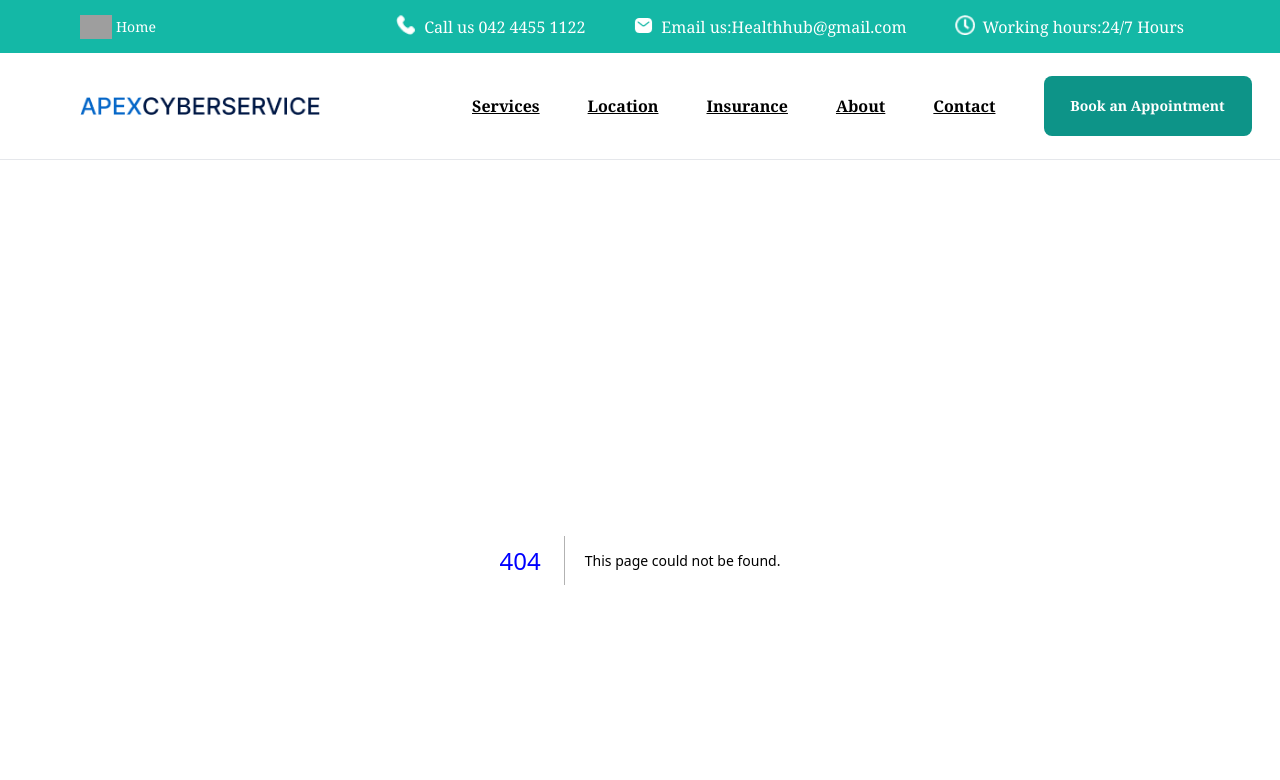
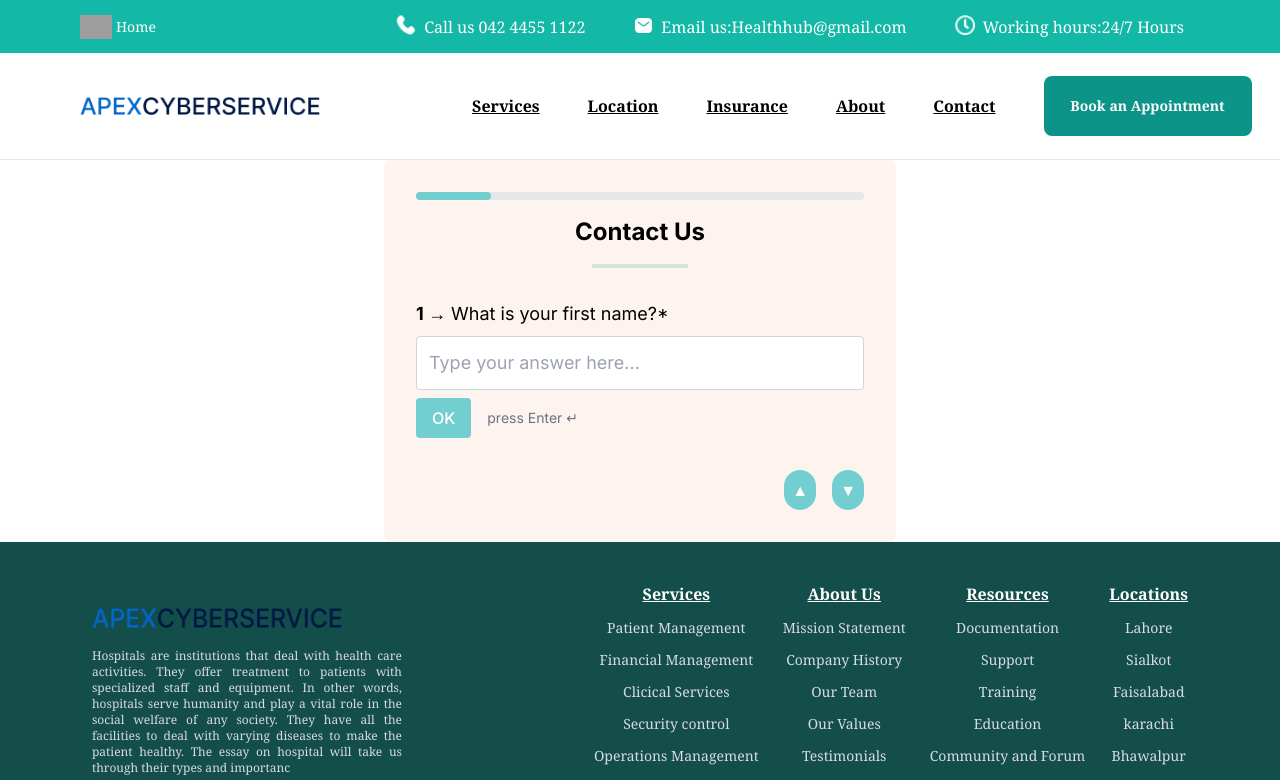
Before and after one commit to Aliyan-reh/fyp-hospital, a Next.js app: page /form in a window 1280 px wide. Before the commit this address had no page. Shown: the top 780 px of the page. Built offline with nearby package versions, Linux system fonts and the light colour scheme; grey boxes are pictures that could not be loaded.

Commit message:
Contact Form Added

```diff
--- a/package.json
+++ b/package.json
@@ -9,9 +9,11 @@
     "lint": "next lint"
   },
   "dependencies": {
+    "axios": "^1.7.7",
     "next": "14.0.4",
     "react": "^18",
-    "react-dom": "^18"
+    "react-dom": "^18",
+    "react-toastify": "^10.0.6"
   },
   "devDependencies": {
     "@types/node": "20.12.12",
--- /dev/null
+++ b/src/app/form/page.js
@@ -0,0 +1,187 @@
+"use client";
+import React, { useState } from 'react';
+import axios from 'axios';
+import { toast  } from 'react-toastify';
+
+const ContactForm = () => {
+  const [slideIndex, setSlideIndex] = useState(0);
+  const [formData, setFormData] = useState({
+    firstName: '',
+    lastName: '',
+    email: '',
+    phone: '',
+    location: '',
+    message: '',
+  });
+  const [errors, setErrors] = useState({});
+
+  const questions = [
+    { id: 1, key: 'firstName', question: 'What is your first name?', placeholder: 'Type your answer here...', type: 'text' },
+    { id: 2, key: 'lastName', question: 'What is your last name?', placeholder: 'Type your answer here...', type: 'text' },
+    { id: 3, key: 'email', question: 'What is your email address?', placeholder: 'Type your answer here...', type: 'email' },
+    { id: 4, key: 'phone', question: 'What is your phone number?', placeholder: 'Type your answer here...', type: 'tel' },
+    {
+      id: 5,
+      key: 'location',
+      question: 'What is your location?',
+      placeholder: '',
+      type: 'dropdown',
+      options: ['New York', 'Los Angeles', 'Chicago', 'Houston', 'Miami'],
+    },
+    { id: 6, key: 'message', question: 'Let us know how we can help!', placeholder: 'Type your message here...', type: 'text' },
+  ];
+
+  const progress = ((slideIndex + 1) / questions.length) * 100;
+
+  const validateField = (key, value) => {
+    let error = '';
+    if (!value) {
+      error = 'This field is required.';
+    } else if (key === 'email' && !/\S+@\S+\.\S+/.test(value)) {
+      error = 'Please enter a valid email address.';
+    } else if (key === 'phone' && !/^\d{10}$/.test(value)) {
+      error = 'Please enter a valid 10-digit phone number.';
+    }
+    return error;
+  };
+
+  const handleInputChange = (e) => {
+    const { name, value } = e.target;
+    setFormData({ ...formData, [name]: value });
+    setErrors({ ...errors, [name]: validateField(name, value) });
+  };
+
+  const handleNext = () => {
+    const currentKey = questions[slideIndex].key;
+    const error = validateField(currentKey, formData[currentKey]);
+    if (!error) {
+      setSlideIndex(slideIndex + 1);
+    } else {
+      setErrors({ ...errors, [currentKey]: error });
+    }
+  };
+
+  const handlePrev = () => {
+    if (slideIndex > 0) {
+      setSlideIndex(slideIndex - 1);
+    }
+  };
+
+  const handleSubmit = async (e) => {
+    e.preventDefault();
+
+    const currentKey = questions[slideIndex]?.key;
+    const error = validateField(currentKey, formData[currentKey]);
+
+    if (error) {
+      setErrors({ ...errors, [currentKey]: error });
+      return;
+    }
+
+    try {
+      const response = await axios.post('https://fyp-backend-n76b.onrender.com/api/forms/submit', formData);
+      setFormData({
+        firstName: '',
+        lastName: '',
+        email: '',
+        phone: '',
+        location: '',
+        message: '',
+      });
+      toast.success('Form submitted successfully')
+      setSlideIndex(0)
+      console.log('Form submitted successfully:', response.data);
+    } catch (error) {
+      console.error('Error submitting form:', error.response?.data || error.message);
+    }
+  };
+
+
+  return (
+    <>
+
+<div className="bg-[#fdf4ef] p-8 max-w-lg mx-auto rounded-lg text-center">
+      <div className="relative w-full h-2 bg-gray-200 rounded mb-4">
+        <div
+          className="absolute top-0 left-0 h-2 bg-[#73cfcf] rounded"
+          style={{ width: `${progress}%` }}
+        ></div>
+      </div>
+      <h2 className="text-2xl font-bold mb-4">Contact Us</h2>
+      <div className="w-24 h-1 bg-[#d3e3de] mx-auto mb-8"></div>
+      <form onSubmit={handleSubmit} className="text-left">
+        <label className="block text-lg mb-2">
+          <span className="font-bold">{questions[slideIndex].id} →</span> {questions[slideIndex].question}*
+        </label>
+        {questions[slideIndex].type === 'text' || questions[slideIndex].type === 'email' || questions[slideIndex].type === 'tel' ? (
+          <>
+            <input
+              type={questions[slideIndex].type}
+              name={questions[slideIndex].key}
+              value={formData[questions[slideIndex].key]}
+              onChange={handleInputChange}
+              className="w-full p-3 border border-gray-300 rounded mb-2 text-lg"
+              placeholder={questions[slideIndex].placeholder}
+              required
+            />
+            {errors[questions[slideIndex].key] && (
+              <p className="text-red-500 text-sm">{errors[questions[slideIndex].key]}</p>
+            )}
+          </>
+        ) : questions[slideIndex].type === 'dropdown' ? (
+          <>
+            <select
+              name={questions[slideIndex].key}
+              value={formData[questions[slideIndex].key]}
+              onChange={handleInputChange}
+              className="w-full p-3 border border-gray-300 rounded mb-2 text-lg"
+              required
+            >
+              <option value="" disabled>
+                Select your location
+              </option>
+              {questions[slideIndex].options.map((option, index) => (
+                <option key={index} value={option}>
+                  {option}
+                </option>
+              ))}
+            </select>
+            {errors[questions[slideIndex].key] && (
+              <p className="text-red-500 text-sm">{errors[questions[slideIndex].key]}</p>
+            )}
+          </>
+        ) : null}
+        <div className="flex items-center">
+          <button
+            type="submit"
+            className="bg-[#73cfcf] text-white py-2 px-4 rounded font-medium"
+          >
+           {slideIndex === questions.length - 1 ? 'Submit' : 'OK'}
+          </button>
+          <span className="ml-4 text-sm text-gray-500">press Enter ↵</span>
+        </div>
+        <div className="flex justify-end space-x-4 mt-8">
+          <button
+            type="button"
+            onClick={handlePrev}
+            className="bg-[#73cfcf] text-white p-2 rounded-full"
+            disabled={slideIndex === 0}
+          >
+            &#9650;
+          </button>
+          <button
+            type="button"
+            onClick={handleNext}
+            className="bg-[#73cfcf] text-white p-2 rounded-full"
+            disabled={slideIndex === questions.length - 1}
+          >
+            &#9660;
+          </button>
+        </div>
+      </form>
+    </div>
+    </>
+  );
+};
+
+export default ContactForm;
--- a/src/app/layout.js
+++ b/src/app/layout.js
@@ -2,7 +2,8 @@ import { Inter } from 'next/font/google'
 import './globals.css'
 import Header from './component/Header'
 import Footer from './component/Footer'
-
+import { ToastContainer  } from 'react-toastify';
+import 'react-toastify/dist/ReactToastify.css';
 const inter = Inter({ subsets: ['latin'] })
 
 export const metadata = {
@@ -15,6 +16,7 @@ export default function RootLayout({ children }) {
     <html lang="en">
       <body className={inter.className}>
         <Header />
+        <ToastContainer />
         {children}
         <Footer />
         </body>
```
Also changed, not shown: 1 other file (tests, documents, lock files or other folders).
